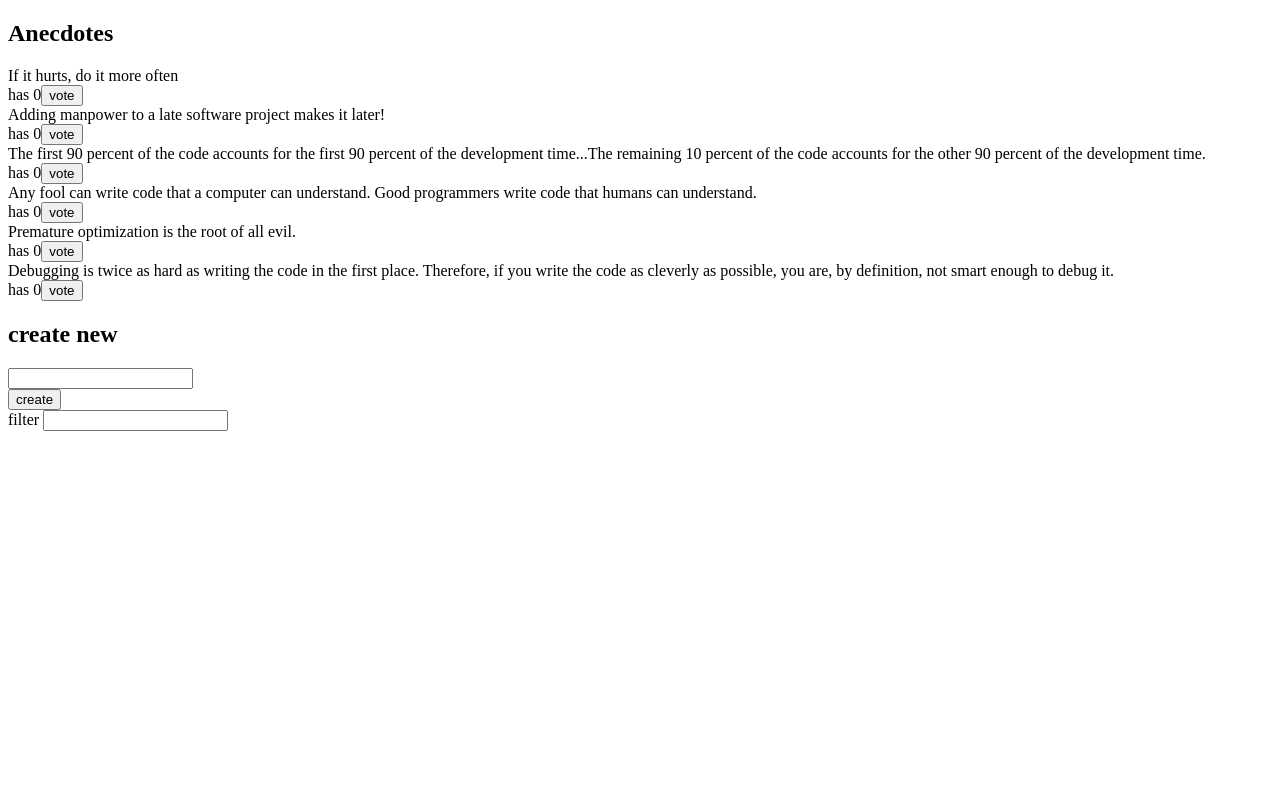
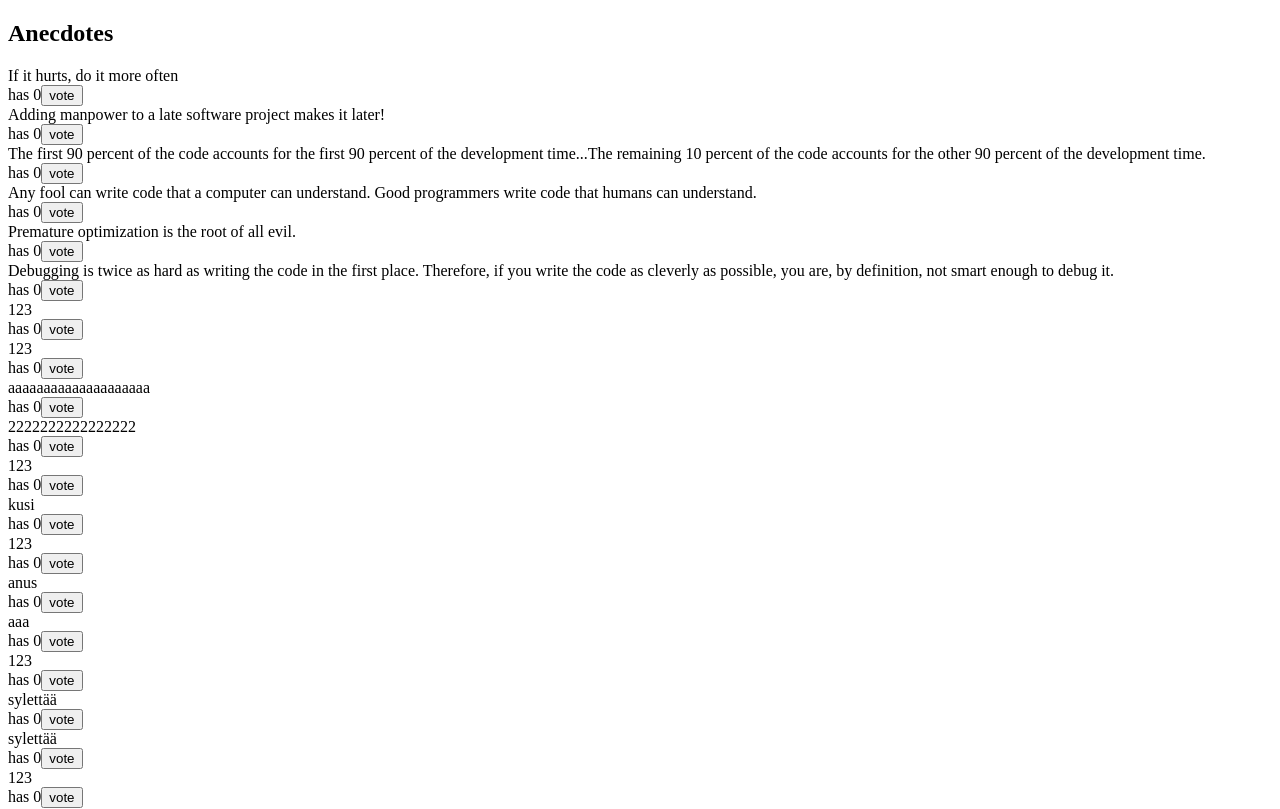
Before and after one commit to mcdongo/fullstack_osa6, a React (Create React App) app in the folder redux-anecdotes/: page / in a window 1280 px wide. Shown: the top 809 px of the page. Built offline with nearby package versions, Linux system fonts and the light colour scheme; data requests are answered from the project's data file.

Commit message:
tehtävään 6.14 asti

```diff
--- /dev/null
+++ b/redux-anecdotes/db.json
@@ -0,0 +1,104 @@
+{
+  "anecdotes": [
+    {
+      "content": "If it hurts, do it more often",
+      "id": "47145",
+      "votes": 0
+    },
+    {
+      "content": "Adding manpower to a late software project makes it later!",
+      "id": "21149",
+      "votes": 0
+    },
+    {
+      "content": "The first 90 percent of the code accounts for the first 90 percent of the development time...The remaining 10 percent of the code accounts for the other 90 percent of the development time.",
+      "id": "69581",
+      "votes": 0
+    },
+    {
+      "content": "Any fool can write code that a computer can understand. Good programmers write code that humans can understand.",
+      "id": "36975",
+      "votes": 0
+    },
+    {
+      "content": "Premature optimization is the root of all evil.",
+      "id": "25170",
+      "votes": 0
+    },
+    {
+      "content": "Debugging is twice as hard as writing the code in the first place. Therefore, if you write the code as cleverly as possible, you are, by definition, not smart enough to debug it.",
+      "id": "98312",
+      "votes": 0
+    },
+    {
+      "content": "123",
+      "votes": 0,
+      "id": "8p4O1Xz"
+    },
+    {
+      "content": "123",
+      "votes": 0,
+      "id": "MZoOrSe"
+    },
+    {
+      "content": "aaaaaaaaaaaaaaaaaaaa",
+      "votes": 0,
+      "id": "1U7rfIG"
+    },
+    {
+      "content": "2222222222222222",
+      "votes": 0,
+      "id": "WaDPcBZ"
+    },
+    {
+      "content": "123",
+      "votes": 0,
+      "id": "hFo4GiG"
+    },
+    {
+      "content": "kusi",
+      "votes": 0,
+      "id": "yhb7LOX"
+    },
+    {
+      "content": "123",
+      "votes": 0,
+      "id": "S5Wam92"
+    },
+    {
+      "content": "anus",
+      "votes": 0,
+      "id": "2JmYB0Z"
+    },
+    {
+      "content": "aaa",
+      "votes": 0,
+      "id": "JIFccqc"
+    },
+    {
+      "content": "123",
+      "votes": 0,
+      "id": "Pn4r-Zp"
+    },
+    {
+      "content": "sylettää",
+      "votes": 0,
+      "id": "1bEhwnB"
+    },
+    {
+      "content": "sylettää",
+      "votes": 0,
+      "id": "DP2S9NB"
+    },
+    {
+      "content": "123",
+      "votes": 0,
+      "id": "Lw4y3OB"
+    },
+    {
+      "content": "anus",
+      "votes": 0,
+      "id": "0MjYEre"
+    }
+  ]
+}
--- a/redux-anecdotes/src/App.js
+++ b/redux-anecdotes/src/App.js
@@ -1,8 +1,17 @@
+import { useEffect } from 'react'
 import AnecdoteForm from './components/anecdoteForm'
 import AnecdoteList from './components/AnecdoteList'
 import Notification from './components/Notification'
 import Filter from './components/Filter'
+import AnecdoteService from './services/AnecdoteService'
+import { setAnecdotes } from './reducers/anecdoteReducer'
+import { useDispatch } from 'react-redux'
+
 const App = () => {
+  const dispatch = useDispatch()
+  useEffect(() => {
+    AnecdoteService.getAll().then(anecdotes => dispatch(setAnecdotes(anecdotes)))
+  }, [])
 
   return (
     <div>
--- a/redux-anecdotes/src/components/AnecdoteList.js
+++ b/redux-anecdotes/src/components/AnecdoteList.js
@@ -1,6 +1,6 @@
 import { useSelector, useDispatch } from "react-redux";
 import { castVote } from "../reducers/anecdoteReducer";
-import { newNotification } from "../reducers/NotificationReducer";
+import { newNotification, newVoteNotification } from "../reducers/NotificationReducer";
 
 const AnecdoteList = () => {
     const anecdotes = useSelector(state => state.anecdotes)
@@ -13,7 +13,8 @@ const AnecdoteList = () => {
 
     const vote = (id, content) => {
         dispatch(castVote(id))
-        dispatch(newNotification(content))
+        console.log(content)
+        dispatch(newVoteNotification(content))
     }
 
     return (
--- a/redux-anecdotes/src/components/anecdoteForm.js
+++ b/redux-anecdotes/src/components/anecdoteForm.js
@@ -1,14 +1,17 @@
 import { useDispatch } from "react-redux"
 import { newAnecdote } from "../reducers/anecdoteReducer"
 import { newNotification } from "../reducers/NotificationReducer"
+import AnecdoteService from "../services/AnecdoteService"
 
 const AnecdoteForm = () => {
     const dispatch = useDispatch()
-    const addAnecdote = (event) => {
+    const addAnecdote = async (event) => {
         event.preventDefault()
         const content = event.target.content.value
-        dispatch(newAnecdote(content))
-        dispatch(newNotification(content))
+        const newDote = await AnecdoteService.createNew(content)
+        console.log(newDote)
+        dispatch(newAnecdote(newDote))
+        dispatch(newNotification(newDote))
         event.target.content.value = ''
       }
     return(
--- a/redux-anecdotes/src/reducers/NotificationReducer.js
+++ b/redux-anecdotes/src/reducers/NotificationReducer.js
@@ -9,11 +9,15 @@ const notificationSlice = createSlice({
     timeleft: 0,
     reducers: {
         newNotification(state, action) {
+            state.message = action.payload.content
+            state.timeleft = 5
+        },
+        newVoteNotification(state, action) {
             state.message = action.payload
             state.timeleft = 5
-        },
+        }
     }
 })
 
-export const { newNotification } = notificationSlice.actions
+export const { newNotification, newVoteNotification } = notificationSlice.actions
 export default notificationSlice.reducer
--- a/redux-anecdotes/src/reducers/anecdoteReducer.js
+++ b/redux-anecdotes/src/reducers/anecdoteReducer.js
@@ -23,11 +23,11 @@ const initialState = anecdotesAtStart.map(asObject)
 
 const anecdoteSlice = createSlice({
   name: 'anecdotes',
-  initialState,
+  initialState: [],
   reducers: {
     newAnecdote(state, action) {
       const content = action.payload
-      state.push(asObject(content))
+      state.push(content)
     },
     castVote(state, action) {
       const anecdoteToChange = state.find(n => n.id === action.payload)
@@ -35,10 +35,16 @@ const anecdoteSlice = createSlice({
       return state.map(anecdote =>
         anecdote.id !== changedAnecdote.id ? anecdote : changedAnecdote
       ).sort((a,b) => {return b.votes-a.votes})
+    },
+    appendAnecdote(state, action) {
+      state.push(action.payload)
+    },
+    setAnecdotes(state, action) {
+      return action.payload
     }
   }
 })
 
 
-export const { newAnecdote, castVote } = anecdoteSlice.actions
+export const { newAnecdote, castVote, appendAnecdote, setAnecdotes } = anecdoteSlice.actions
 export default anecdoteSlice.reducer
--- a/redux-anecdotes/src/reducers/store.js
+++ b/redux-anecdotes/src/reducers/store.js
@@ -1,7 +1,8 @@
 import { configureStore } from "@reduxjs/toolkit"
-import reducer from "./anecdoteReducer"
+import reducer, { setAnecdotes } from "./anecdoteReducer"
 import notificationReducer from "./NotificationReducer"
 import FilterReducer from "./FilterReducer"
+import AnecdoteService from "../services/AnecdoteService"
 
 const store = configureStore({
     reducer: {
@@ -11,4 +12,8 @@ const store = configureStore({
     }
 })
 
+AnecdoteService.getAll().then(anecdotes => {
+    store.dispatch(setAnecdotes(anecdotes))
+})
+
 export default store
--- /dev/null
+++ b/redux-anecdotes/src/services/AnecdoteService.js
@@ -0,0 +1,16 @@
+import axios from 'axios'
+
+const baseUrl = 'http://localhost:3001/anecdotes'
+
+const getAll = async () => {
+  const response = await axios.get(baseUrl)
+  return response.data
+}
+
+const createNew = async (content) => {
+  const object = { content: content, votes:0}
+  const response = await axios.post(baseUrl, object)
+  return response.data
+}
+
+export default { getAll, createNew }
```
Also changed, not shown: redux-anecdotes/package.json (+6 -1 lines), 1 other file (tests, documents, lock files or other folders).
